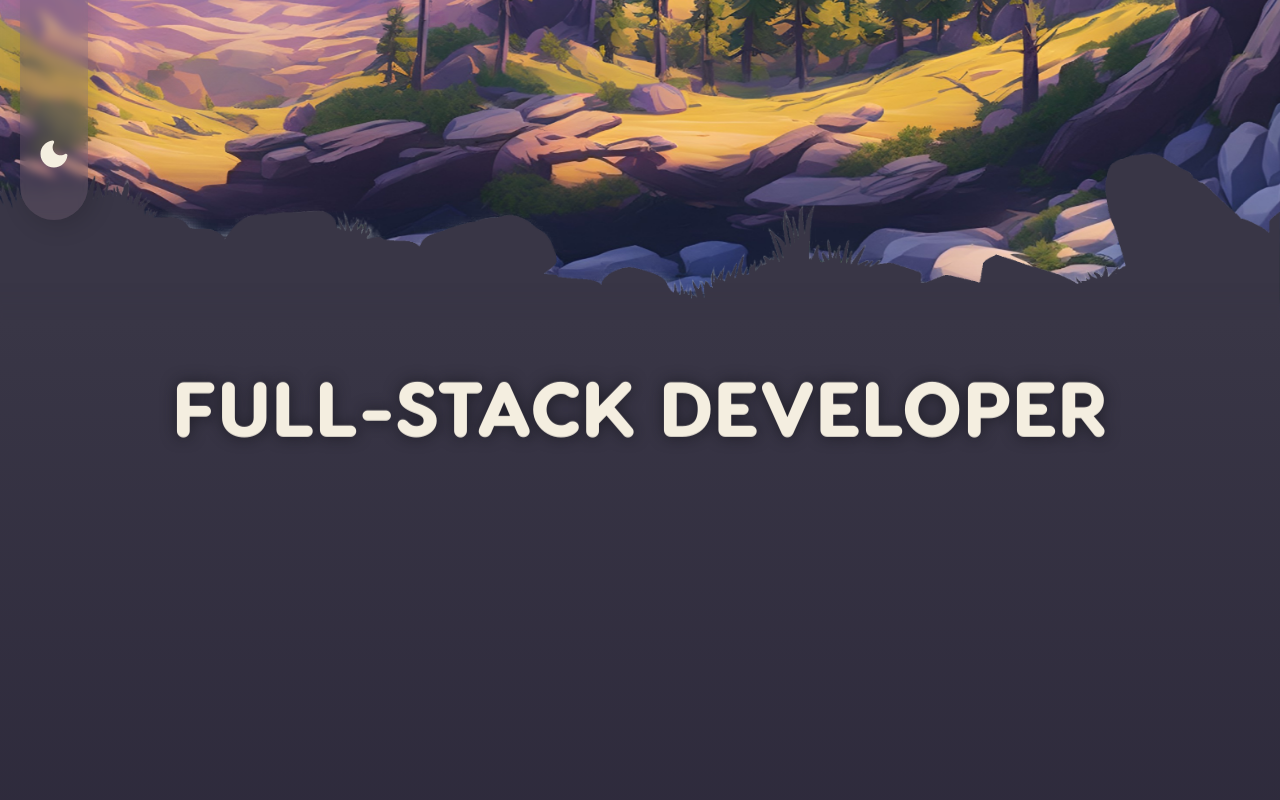
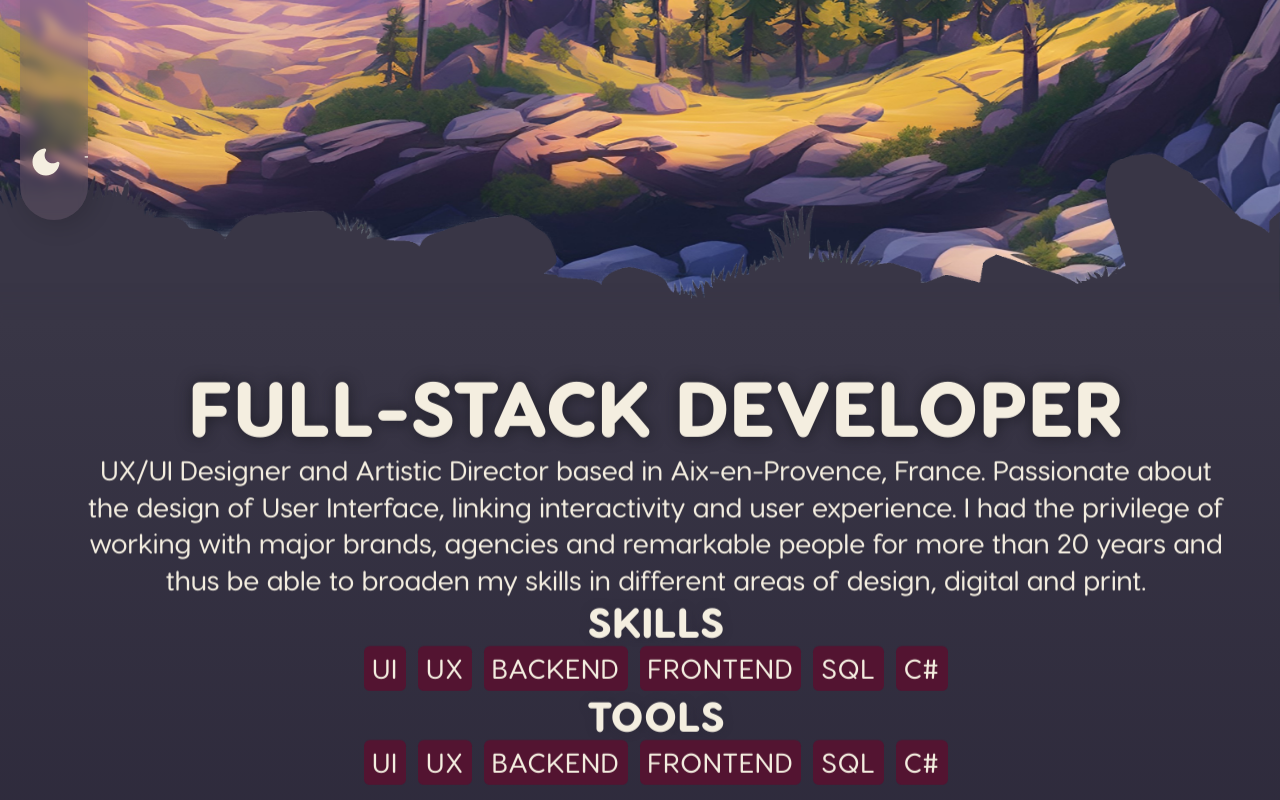
Before and after one commit to KlimSaenko/personal-website, a React (Create React App) app: page / in a window 1280 px wide. Shown: the part 560-1360 px from the top of the page. Built offline with nearby package versions, Linux system fonts and the light colour scheme; what smoothscroll-for-websites would draw is missing.

Commit message:
Css restored

```diff
--- a/src/App.css
+++ b/src/App.css
@@ -17,8 +17,8 @@
   max-width: 80rem;
   margin-right: auto;
   margin-left: auto;
-  padding-right: 2rem;
-  padding-left: 2rem;
+  padding-right: 3rem;
+  padding-left: 5rem;
 }
 
 section {
--- a/src/App.jsx
+++ b/src/App.jsx
@@ -17,8 +17,10 @@ function App() {
         <ParallaxHome />
 
         <div className="sections-content">
-          <About />
-          <Portfolio />
+          <div className="padding-center">
+            <About />
+            <Portfolio />
+          </div>
         </div>
 
       </ParallaxProvider>
--- a/src/components/About.tsx
+++ b/src/components/About.tsx
@@ -3,18 +3,83 @@ import { Typography } from "@mui/material";
 import './styles/About.scss';
 import { Parallax } from "react-scroll-parallax";
 
+const tags = [ 'UI', 'UX', 'BACKEND', 'FRONTEND', 'SQL', 'C#' ];
+
 const About = () => {
   return (
-    <section className="About padding-center">
+    <section className="About">
+      <Parallax
+        className="content-block"
+        easing={'easeOutSine'}
+        translateY={[120, 0]}
+        opacity={[0.3, 1]}
+        startScroll={180}
+        endScroll={640}
+      >
+        <Typography variant="h1" color="primary">
+          Full-Stack Developer
+        </Typography>
+      </Parallax>
+
       <div className="main-text">
         <Parallax
+          className="content-block"
           easing={'easeOutQuad'}
           translateY={[120, 0]}
           opacity={[0.3, 1]}
+          startScroll={180}
+          endScroll={640}
         >
-          <Typography variant="h1" color="primary">
-            Full-Stack Developer
+          <Typography variant="h5" color="primary">
+            UX/UI Designer and Artistic Director based in Aix-en-Provence, France.
+            Passionate about the design of User Interface, linking interactivity and user experience. I had the privilege of working with major brands, agencies and remarkable people for more than 20 years and thus be able to broaden my skills in different areas of design, digital and print.
           </Typography>
+        </Parallax>
+
+        <Parallax
+          className="content-block"
+          easing={'easeOutQuad'}
+          translateY={[120, 0]}
+          opacity={[0.3, 1]}
+          startScroll={180}
+          endScroll={640}
+        >
+          <Typography variant="h3" color="primary">
+            Skills
+          </Typography>
+
+          <div className="tags-container">
+            {tags.map((x, index) =>
+              <div key={index} className="tag-interactive">
+                <Typography variant="h5" color="primary">
+                  {x}
+                </Typography>
+              </div>
+            )}
+          </div>
+        </Parallax>
+
+        <Parallax
+          className="content-block"
+          easing={'easeOutQuad'}
+          translateY={[120, 0]}
+          opacity={[0.3, 1]}
+          startScroll={180}
+          endScroll={640}
+        >
+          <Typography variant="h3" color="primary">
+            Tools
+          </Typography>
+
+          <div className="tags-container">
+            {tags.map((x, index) =>
+              <div key={index} className="tag-interactive">
+                <Typography variant="h5" color="primary">
+                  {x}
+                </Typography>
+              </div>
+            )}
+          </div>
         </Parallax>
       </div>
     </section>
--- a/src/components/Navbar.tsx
+++ b/src/components/Navbar.tsx
@@ -39,7 +39,7 @@ const Navbar = () => {
               to={section.name}
               spy={true}
               smooth={true}
-              duration={500}
+              duration={700}
               // onSetActive={() => SetMenuSection(index)}
               onClick={() => SetMenuSection(index)}
             >
--- a/src/components/ParallaxHome.tsx
+++ b/src/components/ParallaxHome.tsx
@@ -1,15 +1,14 @@
 import React from "react";
-import { ReactNode } from "react";
 import './styles/ParallaxHome.scss';
 import BackgroundLayer0 from '../background_layers/background_layer_0_1920.png';
 import BackgroundLayer1 from '../background_layers/background_layer_1_1920.png';
 import BackgroundLayer2 from '../background_layers/background_layer_2_1920.png';
 import BackgroundLayer3 from '../background_layers/background_layer_3_1920.png';
 import BackgroundLayer4 from '../background_layers/background_layer_4.png';
-import { Parallax, ParallaxBanner, ParallaxBannerLayer } from "react-scroll-parallax";
+import { ParallaxBanner, ParallaxBannerLayer } from "react-scroll-parallax";
 import { Typography } from "@mui/material";
 
-function ParallaxHome({ children } : { children: ReactNode }) {
+function ParallaxHome() {
 
     return (
         <section className="Home">
--- a/src/components/styles/About.scss
+++ b/src/components/styles/About.scss
@@ -1,3 +1,34 @@
-.About .main-text {
+.About {
     padding-top: 40px;
 }
+
+.content-block {
+    display: inline-block;
+}
+
+.tags-container {
+    display: flex;
+    width: 100%;
+    height: auto;
+    flex-wrap: wrap;
+    text-align: center;
+    grid-column-gap: 0.75rem;
+    grid-row-gap: 0.75rem;
+}
+
+.tag-interactive {
+    padding: 0.25rem 0.5rem;
+    border-radius: 6px;
+    background-color: #531431;
+    color: #e4b3a3;
+    font-size: 0.875rem;
+    line-height: 1.25rem;
+    letter-spacing: 1px;
+    text-transform: uppercase;
+    cursor: pointer;
+}
+
+.tag-interactive:hover {
+    background-color: #702d4c;
+    color: #f2e5d9;
+}
--- a/src/components/styles/Navbar.scss
+++ b/src/components/styles/Navbar.scss
@@ -72,7 +72,7 @@
 
   .list-item {
     position: relative;
-    padding: 8px;
+    padding: 0;
     margin-bottom: 14px;
     list-style: none;
     border-radius: 40px;
@@ -82,6 +82,7 @@
     a {
       display: inherit;
       width: 100%;
+      padding: 8px;
     }
   }
 
--- a/src/index.css
+++ b/src/index.css
@@ -18,7 +18,7 @@
 
 :root {
   --background-dark-primary: #393646;
-  --elements-dark-primary: #89758E;
+  --elements-dark-primary: #7d6a84;
   --elements-dark-transparet-primary: #6d5d6e62;
   --white-highlighted: #F4EEE0;
   --white-default-text: #F4EEE0;
--- a/src/themes/defaultTheme.js
+++ b/src/themes/defaultTheme.js
@@ -19,6 +19,13 @@ const defaultTheme = createTheme({
       margin: "16px",
       textTransform: "uppercase",
       textShadow: "0 0 9px #2b29374f"
+    },
+
+    h3: {
+      fontFamily: "'Visby Round Heavy', sans-serif",
+      fontSize: 42,
+      textTransform: "uppercase",
+      textShadow: "0 0 11px #2b29374f"
     }
   },
 
```
